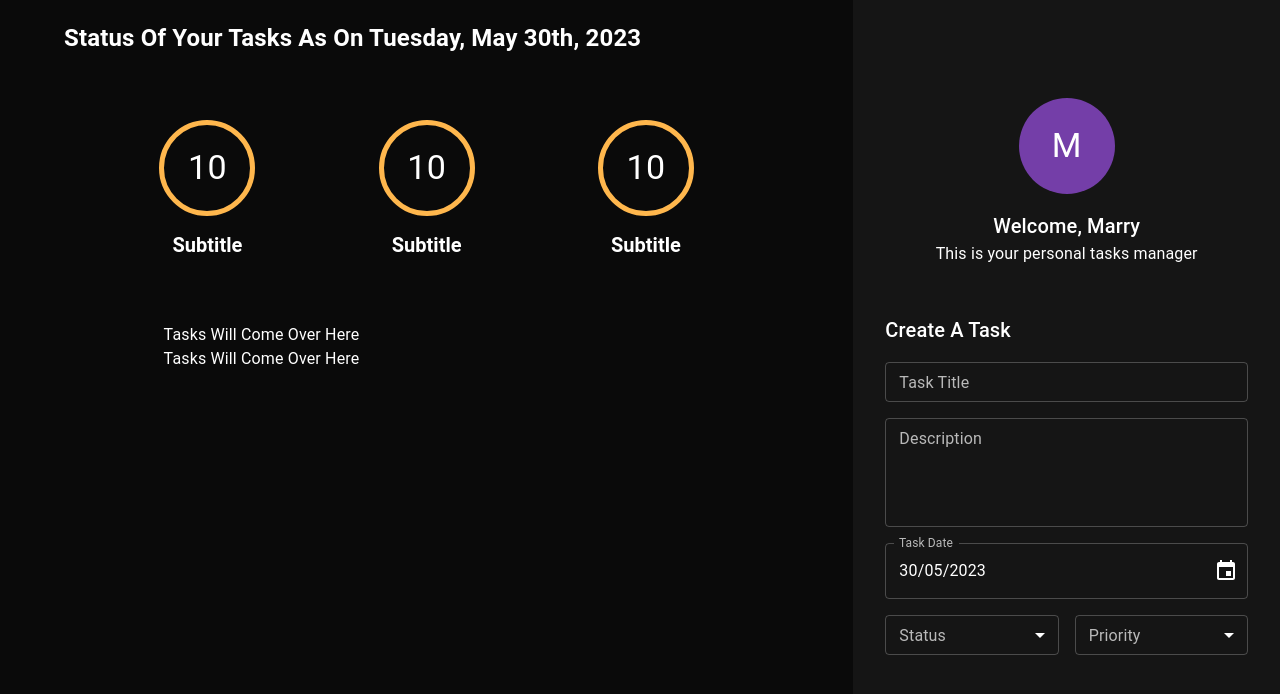
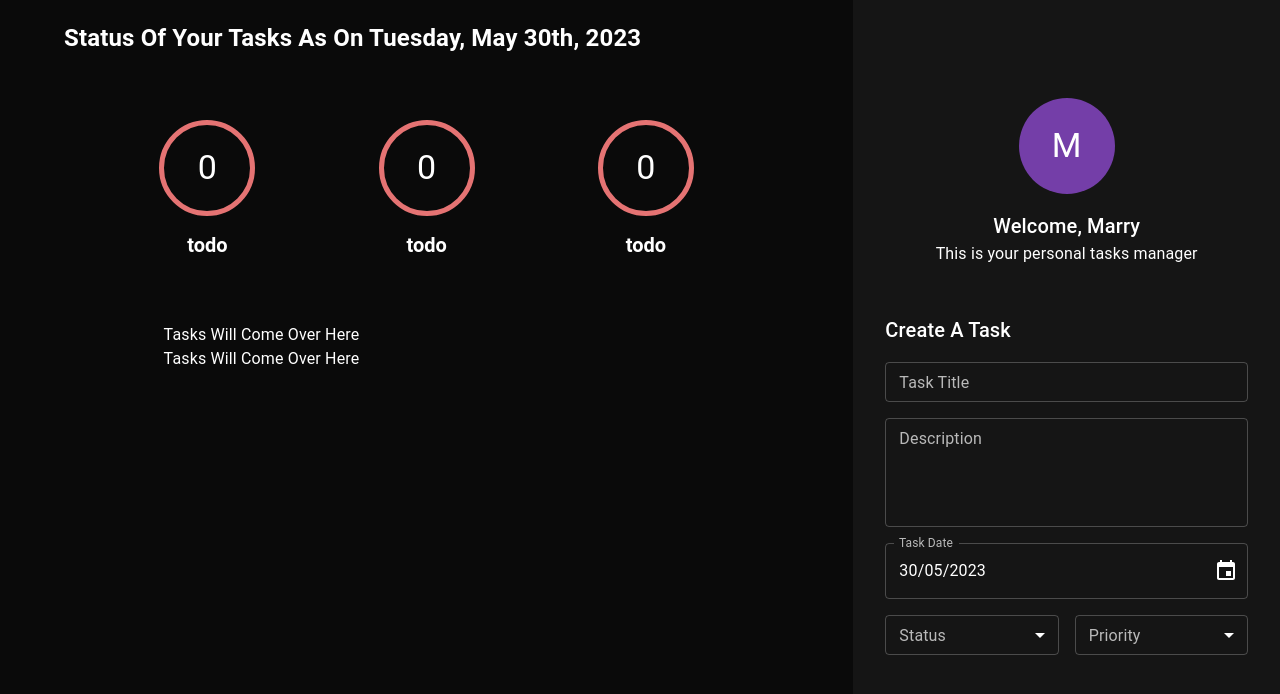
Before and after one commit to ayushCode27/todo-react-ts, a React (Create React App) app: page / in a window 1280 px wide. Shown: the top 694 px of the page. Built offline with nearby package versions, Linux system fonts and the light colour scheme.

Commit message:
add task-counter interface and border-color utilFn

```diff
--- /dev/null
+++ b/src/components/TaskCounter/helpers/emitCorrectBorderColor.ts
@@ -0,0 +1,19 @@
+import { TaskCounterStatusType } from '../interfaces/ITaskCounter';
+import { Status } from '../../CreateTaskForm/enums/Status';
+
+export function emitCorrectBorderColor(status: TaskCounterStatusType) {
+  switch (status) {
+    case Status.completed: {
+      return 'success.light';
+    }
+    case Status.inProgress: {
+      return 'warning.light';
+    }
+    case Status.todo: {
+      return 'error.light';
+    }
+    default: {
+      return 'gray';
+    }
+  }
+}
--- a/src/components/TaskCounter/index.tsx
+++ b/src/components/TaskCounter/index.tsx
@@ -1,7 +1,11 @@
 import { Box, Typography, Avatar } from '@mui/material';
 import React, { FC, ReactElement } from 'react';
+import { ITaskCounter } from './interfaces/ITaskCounter';
+import { Status } from '../CreateTaskForm/enums/Status';
+import { emitCorrectBorderColor } from './helpers/emitCorrectBorderColor';
 
-const TaskCounter: FC = (): ReactElement => {
+const TaskCounter: FC<ITaskCounter> = (props): ReactElement => {
+  const { count = 0, status = Status.todo } = props;
   return (
     <>
       <Box
@@ -17,11 +21,11 @@ const TaskCounter: FC = (): ReactElement => {
             width: '96px',
             height: '96px',
             marginBottom: '16px',
-            borderColor: 'warning.light',
+            borderColor: `${emitCorrectBorderColor(status)}`
           }}
         >
           <Typography color='#ffffff' variant='h4'>
-            10
+            {count}
           </Typography>
         </Avatar>
         <Typography
@@ -30,7 +34,7 @@ const TaskCounter: FC = (): ReactElement => {
           fontSize='20px'
           variant='h5'
         >
-          Subtitle
+          {status}
         </Typography>
       </Box>
     </>
```
Also changed, not shown: src/components/TaskCounter/interfaces/ITaskCounter.ts (+6 -1 lines), 1 other file (tests, documents, lock files or other folders).
